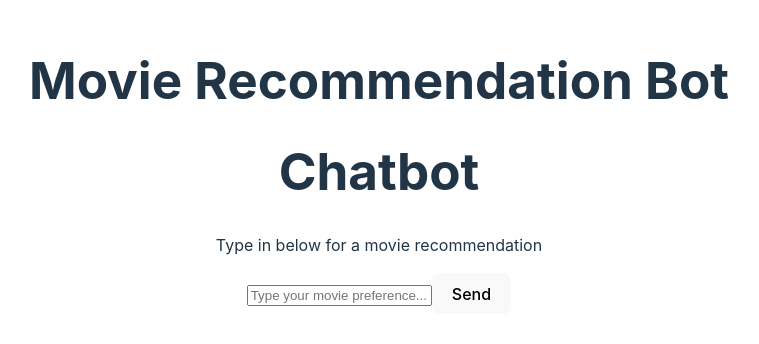
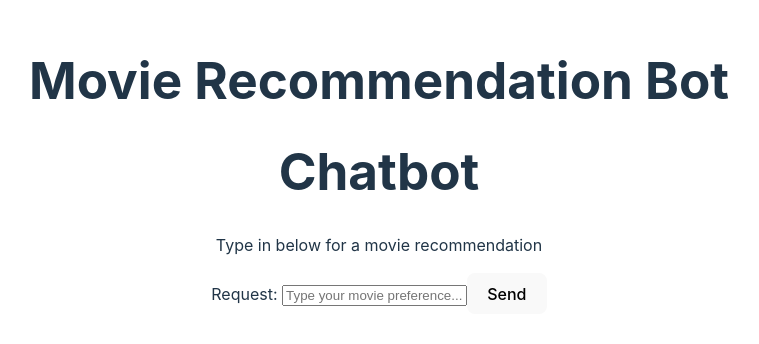
Before and after one commit to mozzarelli3/iRobots-hackathon, a React (Vite) app: page / in a window 1280 px wide. Shown: the part 234-578 px from the top of the page, without its empty margins (261-1020 px from the left). Built offline with nearby package versions, Linux system fonts and the light colour scheme.

Commit message:
input value useState created

```diff
--- a/src/AppCopy.jsx
+++ b/src/AppCopy.jsx
@@ -3,10 +3,13 @@ import "./App.css";
 
 function App() {
 
+  // store the value of text input
+  const [inputValue, setInputValue] = useState('')
+
   // onSubmit display a message in chatbot-display div
   function handleSubmit(e) {
     e.preventDefault();
-    console.log(e)
+    console.log(inputValue)
   };
 
   return (
@@ -20,7 +23,13 @@ function App() {
         </div>
 
         <form onSubmit={handleSubmit} id="chatbot-form">
-          <input type="text" placeholder="Type your movie preference..." />
+          <label>Request: </label>
+          <input
+            type="text"
+            placeholder="Type your movie preference..."
+            onChange={(e) => {setInputValue(e.target.value)}}
+            value={inputValue}
+          />
           <button type="submit">Send</button>
         </form>
       </div>
```
